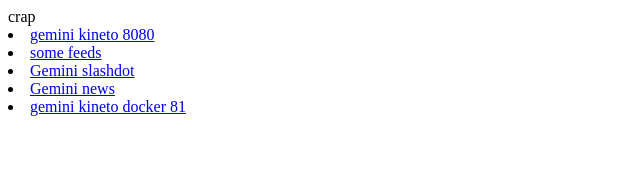
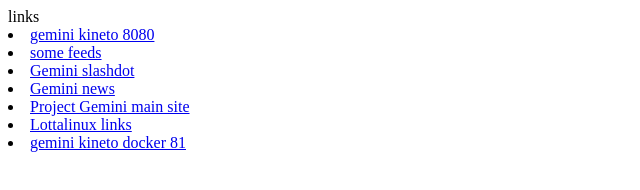
Before and after one commit to ucxdvd/binaries, a plain HTML site: page index.html in a window 1280 px wide. Shown: the whole page, without its empty margins (0-640 px from the left). Drawn offline with Linux system fonts and the light colour scheme.

Commit message:
update, added first capsule

```diff
--- a/index.html
+++ b/index.html
@@ -1,10 +1,12 @@
 <html>
-	<head>crap</head>
+	<head>links</head>
 	<body>
 		<li> <a href="http://6.dvd.ovh:8080"> gemini kineto 8080</a>
 		<li> <a href="http://6.dvd.ovh:8080/x/kernelzechs.com/"> some feeds</a>
 		<li> <a href="http://6.dvd.ovh:8080/x/kernelzechs.com/feeds/slashdot.gmi"> Gemini slashdot</a>
 		<li> <a href="http://6.dvd.ovh:8080/x/gemini-news.com"> Gemini news</a>
+		<li> <a href="http://6.dvd.ovh:8080/x/gemini.circumlunar.space"> Project Gemini main site</a>
+		<li> <a href="http://6.dvd.ovh:8080/x/gemini.lottalinuxlinks.com"> Lottalinux links</a>
 		<li> <a href="http://6.dvd.ovh:81"> gemini kineto docker 81</a>
 	</body>
 </html>
```
Also changed, not shown: 8 other files.
